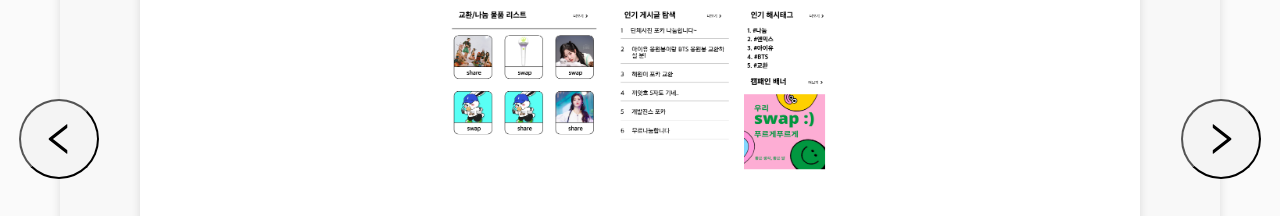
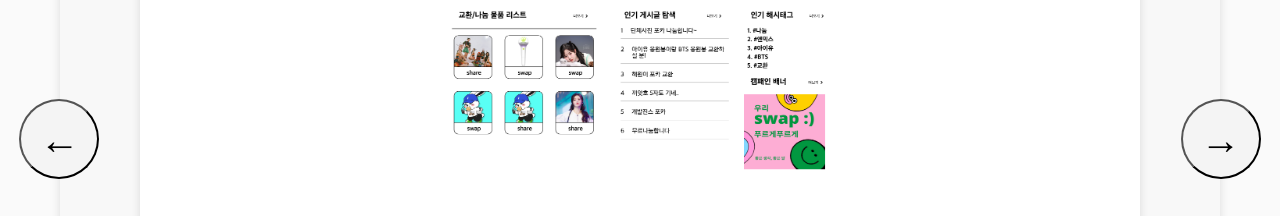
Before and after one commit to stardust6653/introduction, a React (Create React App) app: page / in a window 1280 px wide. Shown: the part 2512-2728 px from the top of the page. Built offline with nearby package versions, Linux system fonts and the light colour scheme; a web font is replaced by a local one.

Commit message:
Style : 화살표 아이콘 변경

```diff
--- a/src/components/ProjectCardList.tsx
+++ b/src/components/ProjectCardList.tsx
@@ -10,14 +10,12 @@ const ProjectCardList = () => {
 
   const setIndexFn = (type: string) => {
     if (type === "increase") {
-      console.log(cardIndex);
       if (cardIndex >= projectsData.length - 1) {
         setCardIndex(0);
       } else {
         setCardIndex(cardIndex + 1);
       }
     } else if (type === "decrease") {
-      console.log(cardIndex);
       if (cardIndex <= 0) {
         setCardIndex(projectsData.length - 1);
       } else {
@@ -38,14 +36,14 @@ const ProjectCardList = () => {
               setIndexFn("decrease");
             }}
           >
-            <AiOutlineLeft />
+            <Arrow>←</Arrow>
           </ArrowButton>
           <ArrowButton
             onClick={() => {
               setIndexFn("increase");
             }}
           >
-            <AiOutlineRight />
+            <Arrow>→</Arrow>
           </ArrowButton>
         </ArrowBtnComponent>
       </ProjectCardComponent>
@@ -90,3 +88,7 @@ const ArrowButton = styled.button`
   border-radius: 100%;
   font-size: 40px;
 `;
+
+const Arrow = styled.p`
+  margin-bottom: 4px;
+`;
```
